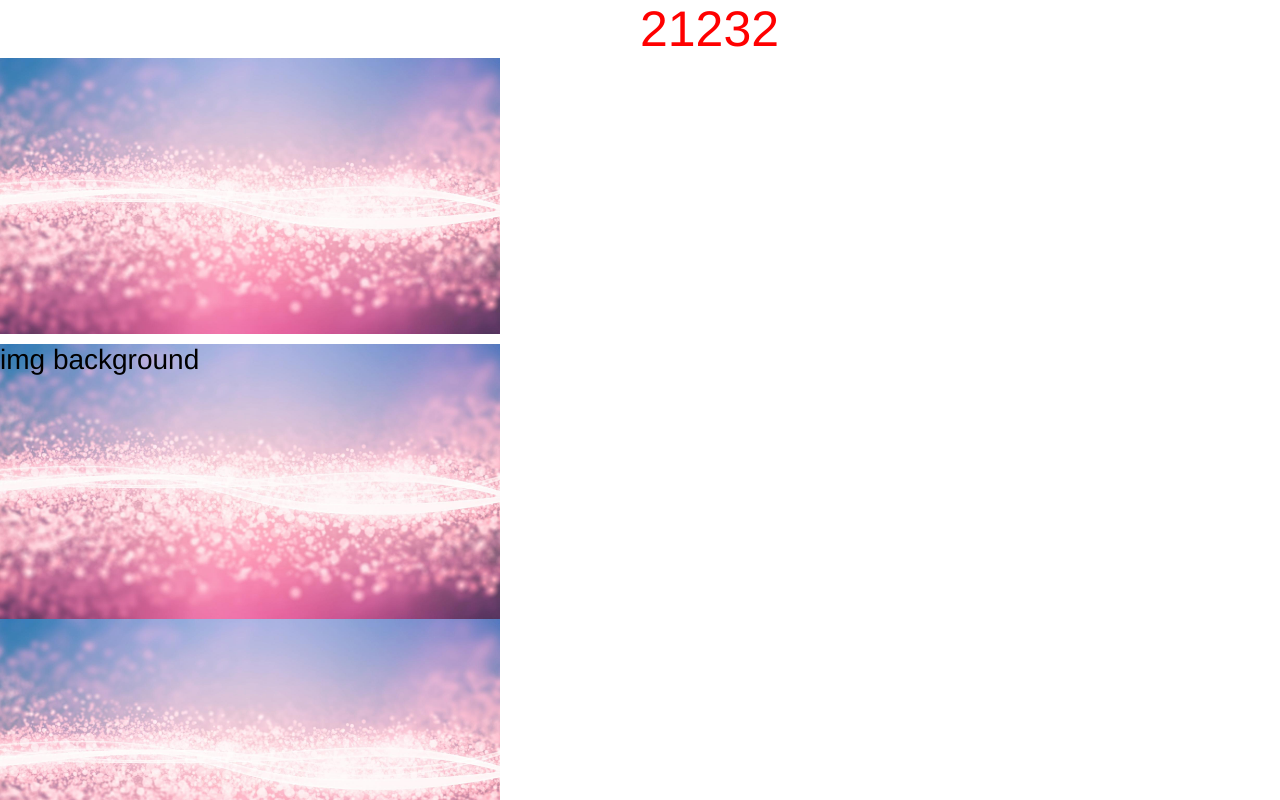
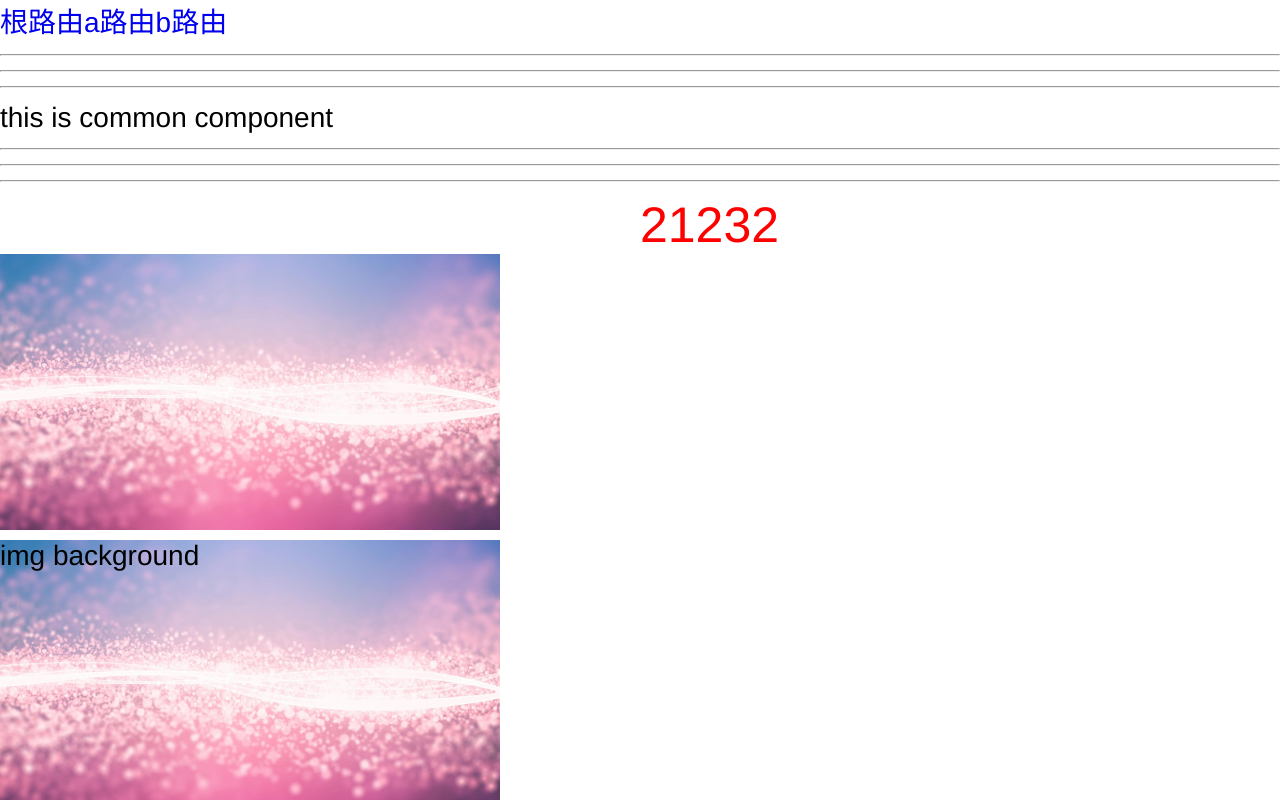
Before and after one commit to ihhu/webpack-vue, a Vue app: page / in a window 1280 px wide. Shown: the top 800 px of the page. Built offline with nearby package versions, Linux system fonts and the light colour scheme; the HTML template or start-up script is replaced by a standard one.

Commit message:
*添加 vue router vue-router懒加载 配置 *添加 代码分割

```diff
--- a/package.json
+++ b/package.json
@@ -14,6 +14,7 @@
   "devDependencies": {
     "@babel/core": "^7.4.5",
     "@babel/plugin-proposal-class-properties": "^7.4.4",
+    "@babel/plugin-syntax-dynamic-import": "^7.2.0",
     "@babel/plugin-transform-runtime": "^7.4.4",
     "@babel/preset-env": "^7.4.5",
     "add-asset-html-webpack-plugin": "^3.1.3",
--- a/src/App.vue
+++ b/src/App.vue
@@ -1,5 +1,13 @@
 <template>
     <div id="app">
+        <router-link to="/" exact>根路由</router-link>
+        <router-link to="/a">a路由</router-link>
+        <router-link to="/b">b路由</router-link>
+        <hr>
+        <hr>
+        <hr>
+        <router-view />
+        <hr><hr><hr>
         <h1>
             {{text}}
         </h1>
--- /dev/null
+++ b/src/Components/common.vue
@@ -0,0 +1,8 @@
+<template>
+    <div>this is common component</div>
+</template>
+<script>
+    export default{
+
+    }
+</script>
--- /dev/null
+++ b/src/JS/router.js
@@ -0,0 +1,27 @@
+import Vue from "vue";
+import Router from "vue-router";
+
+import common from "@/Components/common.vue";
+const a = ()=>import(/* webpackChunkName:"views" */"@/Views/a.vue");
+const b = ()=>import(/* webpackChunkName:"views" */"@/Views/b.vue");
+
+Vue.use(Router);
+
+const router = new Router({
+    routes:[
+        {
+            path:"/",
+            component:common,
+        },
+        {
+            path:"/a",
+            component:a,
+        },
+        {
+            path:"/b",
+            component:b,
+        }
+    ]
+})
+
+export default router;
--- /dev/null
+++ b/src/Views/a.vue
@@ -0,0 +1,14 @@
+<template>
+    <div>
+        <common/>
+        <h2>this is a view</h2>
+    </div>
+</template>
+<script>
+    import common from "@/Components/common.vue"
+    export default{
+        components:{
+            common
+        }
+    }
+</script>
--- /dev/null
+++ b/src/Views/b.vue
@@ -0,0 +1,14 @@
+<template>
+    <div>
+        <common/>
+        <h2>this is b view</h2>
+    </div>
+</template>
+<script>
+    import common from "@/Components/common.vue"
+    export default{
+        components:{
+            common
+        }
+    }
+</script>
--- a/src/main.js
+++ b/src/main.js
@@ -1,8 +1,9 @@
 import Vue from "vue";
-import VueRouter from "vue-router";
 import App from "./App.vue";
 
-Vue.use(VueRouter)
+import router from "@/JS/router.js";
+
+
 
 import "./Style/Scss/Style.scss";
 console.log("app start 1");
@@ -19,6 +20,7 @@ new Vue({
         App
     },
     template:"<App/>",
+    router,
     mounted(){
         var oApp=document.querySelector("#app")
         var oImg=require("@/Style/Images/13.jpg");
```
Also changed, not shown: .babelrc, 3 other files (tests, documents, lock files or other folders).
